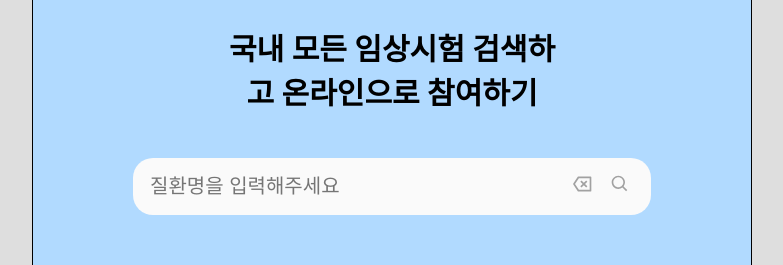
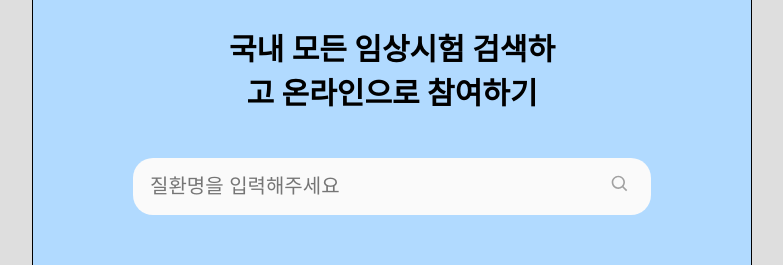
Before and after one commit to Hyeondoonge/pre-onboarding-11th-4, a React (Create React App) app: page / in a window 1280 px wide. Shown: the top 265 px of the page, without its empty margins (248-1031 px from the left). Built offline with nearby package versions, Linux system fonts and the light colour scheme.

Commit message:
feat: keyword 입력시 delete button visible하게 개선

```diff
--- a/src/components/SearchArea.tsx
+++ b/src/components/SearchArea.tsx
@@ -33,9 +33,12 @@ export default function SearchArea({
         onChange={changeInputHandler}
       >
         <input type='text' value={keyword} placeholder='질환명을 입력해주세요' />
-        <IconButton type='button' onClick={clickDeleteButtonHandler}>
-          <RiDeleteBack2Line />
-        </IconButton>
+        {keyword !== '' && (
+          <IconButton type='button' onClick={clickDeleteButtonHandler}>
+            <RiDeleteBack2Line />
+          </IconButton>
+        )}
+
         <IconButton type='button'>
           <BiSearch />
         </IconButton>
```
